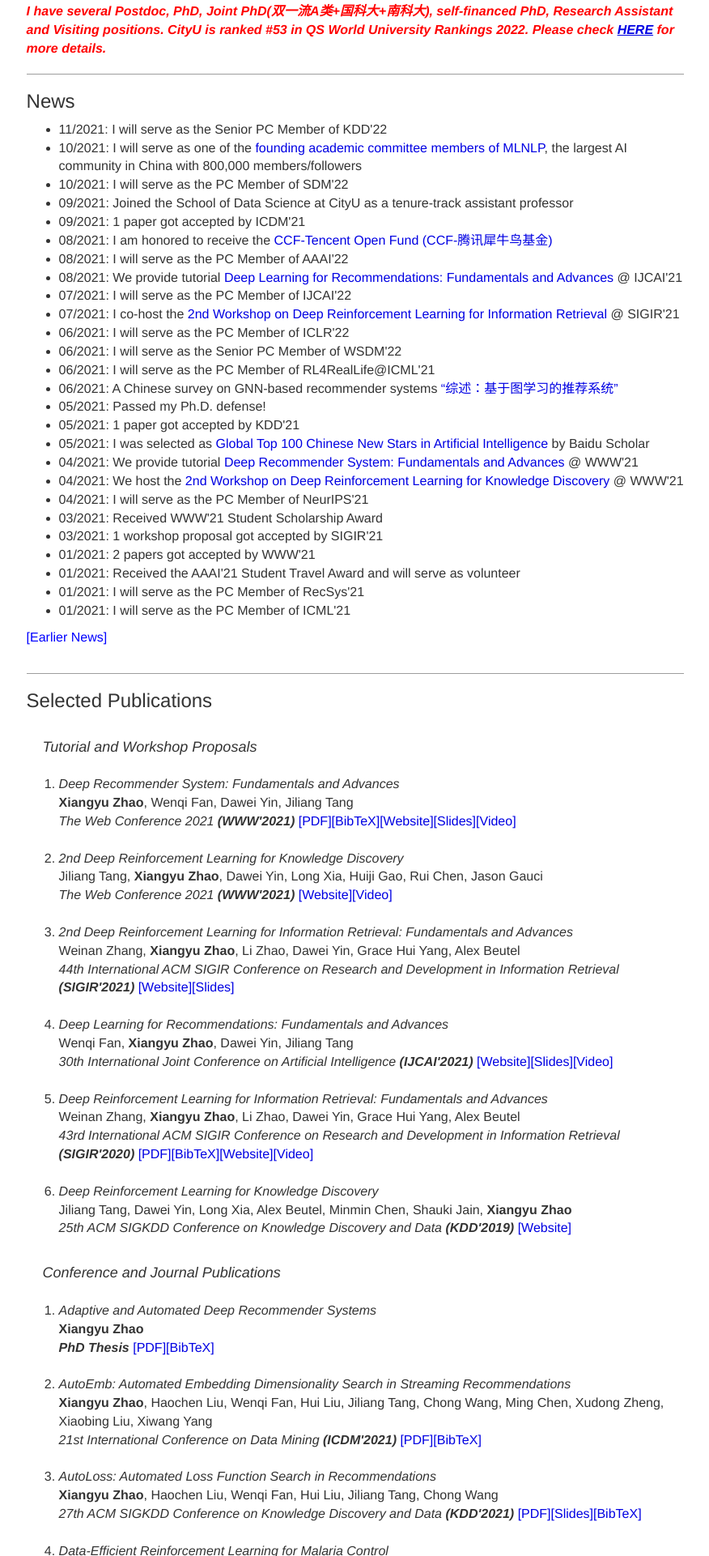
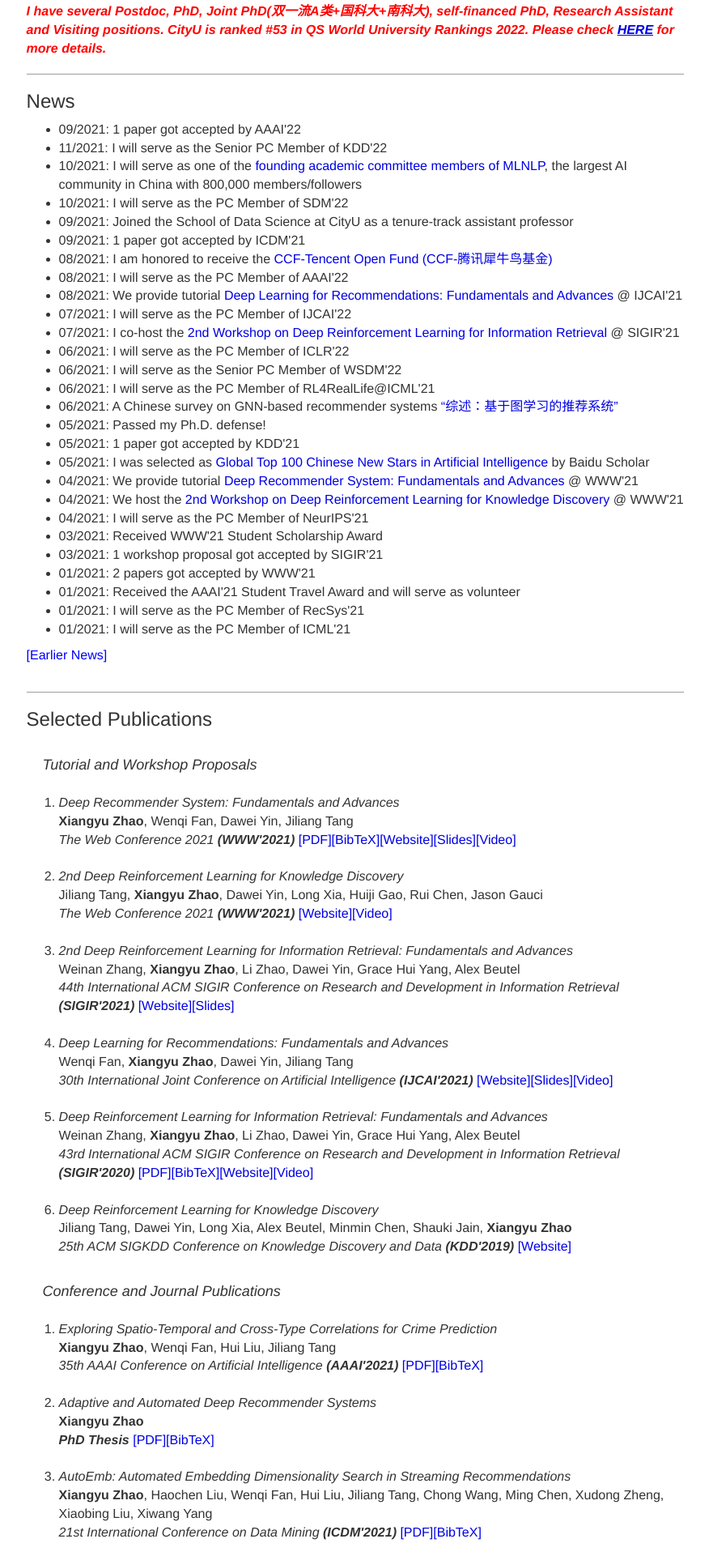
Before and after one commit to zhaoxyai/zhaoxyai.github.io, a plain HTML site: page index.html in a window 1280 px wide. Shown: the part 1096-3017 px from the top of the page at 81% size, without its empty margins (201-1077 px from the left). Drawn offline with Linux system fonts and the light colour scheme.

Commit message:
Update index.html

```diff
--- a/index.html
+++ b/index.html
@@ -201,6 +201,7 @@
 		<div class="row">
 			<div class="col-md-12">
 				<ul>
+					<li>09/2021: 1 paper got accepted by AAAI'22</li>
 					<li>11/2021: I will serve as the Senior PC Member of KDD'22</li>
 					<li>10/2021: I will serve as one of the <a href="https://mp.weixin.qq.com/s/hs85C_Cffb1d1KwoacnXJQ">founding academic committee members of MLNLP</a>, the largest AI community in China with 800,000 members/followers</li>
 					<li>10/2021: I will serve as the PC Member of SDM'22</li>
@@ -347,10 +348,10 @@
 				<h4 id="pub"><i>&nbsp;&nbsp;&nbsp;&nbsp;Conference and Journal Publications</i></h4><br><br>
 				<ol>
 
-				<!--<li><i>Exploring Spatio-Temporal and Cross-Type Correlations for Crime Prediction</i>
-				<br><b>Xiangyu Zhao</b>, Hui Liu, Jiliang Tang
-				<br><a href="https://arxiv.org/abs/2001.06923">[PDF]</a><a href="bibtex/crime2020.html">[BibTeX]</a><br><br>
-				</li>-->
+				<li><i>Exploring Spatio-Temporal and Cross-Type Correlations for Crime Prediction</i>
+				<br><b>Xiangyu Zhao</b>, Wenqi Fan, Hui Liu, Jiliang Tang
+				<br><i>35th AAAI Conference on Artificial Intelligence<b> (AAAI'2021)</b></i> <a href="https://arxiv.org/abs/2001.06923">[PDF]</a><a href="bibtex/crime2020.html">[BibTeX]</a><br><br>
+				</li>
 
 				<li><i>Adaptive and Automated Deep Recommender Systems</i>
 				<br><b>Xiangyu Zhao</b>
```
